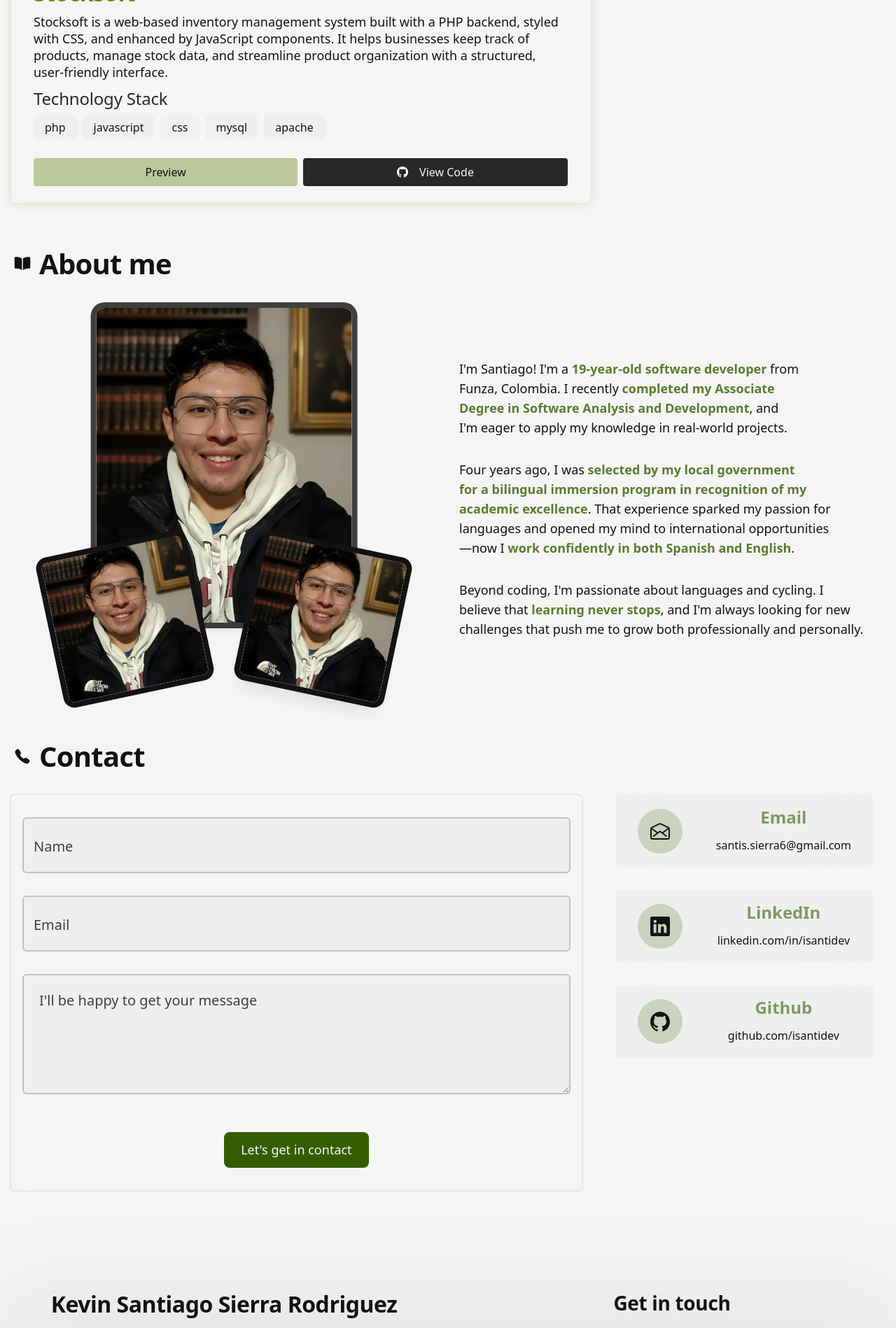
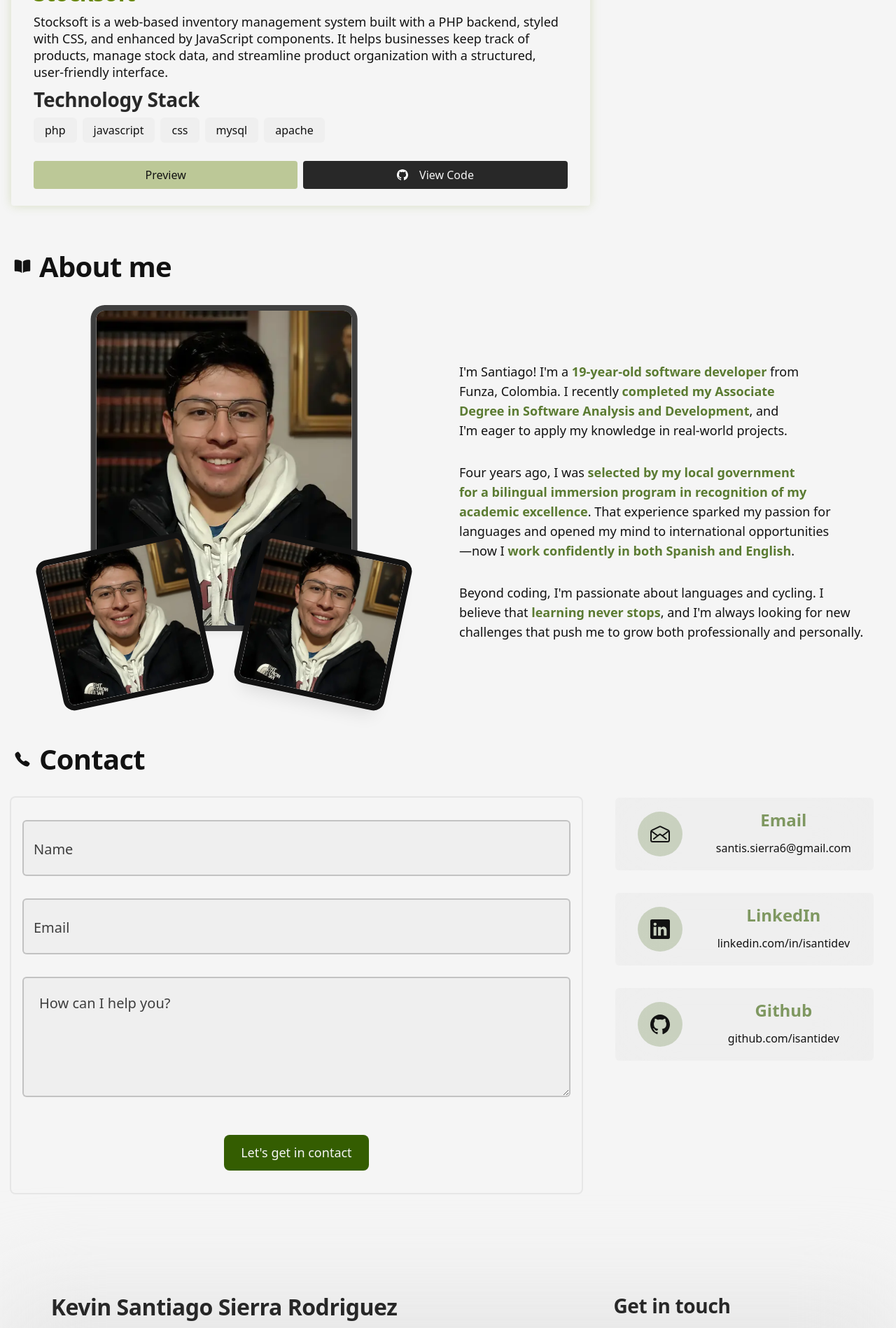
Before and after one commit to isantidev/my-portfolio, a React (Vite) app: page / in a window 1280 px wide. Shown: the part 1520-3418 px from the top of the page at 70% size. Built offline with nearby package versions, Linux system fonts and the light colour scheme.

Commit message:
Fix details, ready to go

```diff
--- a/src/components/layout/Footer.jsx
+++ b/src/components/layout/Footer.jsx
@@ -10,7 +10,7 @@ const Footer = () => {
             <main className="mx-auto w-full flex flex-col max-w-[1440px] text-custom-text px-4 z-10">
                 <div className="grid grid-cols-1 md:grid-cols-2 gap-8 mb-4 md:mb-8">
                     <div className="text-center">
-                        <h3 className="font-bold text-xl mb-4">
+                        <h3 className="font-bold text-xl text-custom-text/90 mb-4">
                             Kevin Santiago Sierra Rodriguez
                         </h3>
                         <p className="text-sm opacity-80 mb-4">
@@ -22,7 +22,7 @@ const Footer = () => {
                     </div>
 
                     <div className="flex flex-col items-center text-center">
-                        <h4 className="font-semibold text-lg mb-4">
+                        <h4 className="font-semibold text-lg text-custom-text/90 mb-4">
                             Get in touch
                         </h4>
                         <div className="space-y-3 text-sm">
--- a/src/components/layout/Stack.jsx
+++ b/src/components/layout/Stack.jsx
@@ -28,8 +28,8 @@ const Stack = () => {
     return (
         <section aria-label="stack" className="w-full" id="Stack">
             <div className="relative w-full overflow-hidden">
-                <span className="absolute left-0 top-0 bottom-0 w-24 md:w-48 bg-gradient-to-r from-custom-bg md:via-custom-bg/80 z-10" />
-                <span className="absolute right-0 top-0 bottom-0 w-24 md:w-48 bg-gradient-to-l from-custom-bg md:via-custom-bg/80 z-10" />
+                <span className="absolute -left-1 top-0 bottom-0 w-24 md:w-48 bg-gradient-to-r from-custom-bg md:via-custom-bg/80 z-10" />
+                <span className="absolute -right-1 top-0 bottom-0 w-24 md:w-48 bg-gradient-to-l from-custom-bg md:via-custom-bg/80 z-10" />
                 <ul
                     className="flex items-center animate-scroll"
                     style={{ width: `${techStack.length * 256 * 2}px` }}
--- a/src/components/ui/Card.jsx
+++ b/src/components/ui/Card.jsx
@@ -80,7 +80,7 @@ export const CardProject = (project) => {
                 {project.description}
             </p>
             <div className="w-full h-fit flex flex-col gap-2">
-                <h5 className="text-custom-text/90">Technology Stack</h5>
+                <h4 className="text-custom-text/90">Technology Stack</h4>
                 <ul className="flex flex-wrap gap-2 [&_li]:text-md">
                     {project.stack.map((item) => {
                         return <Pill key={item} text={item} />;
--- a/src/components/ui/ContactForm.jsx
+++ b/src/components/ui/ContactForm.jsx
@@ -59,7 +59,7 @@ const ContactForm = () => {
                 />
 
                 <FloatingTextarea
-                    label="I'll be happy to get your message"
+                    label="How can I help you?"
                     name="message"
                     value={formData.message}
                     onChange={handleChange}
```
